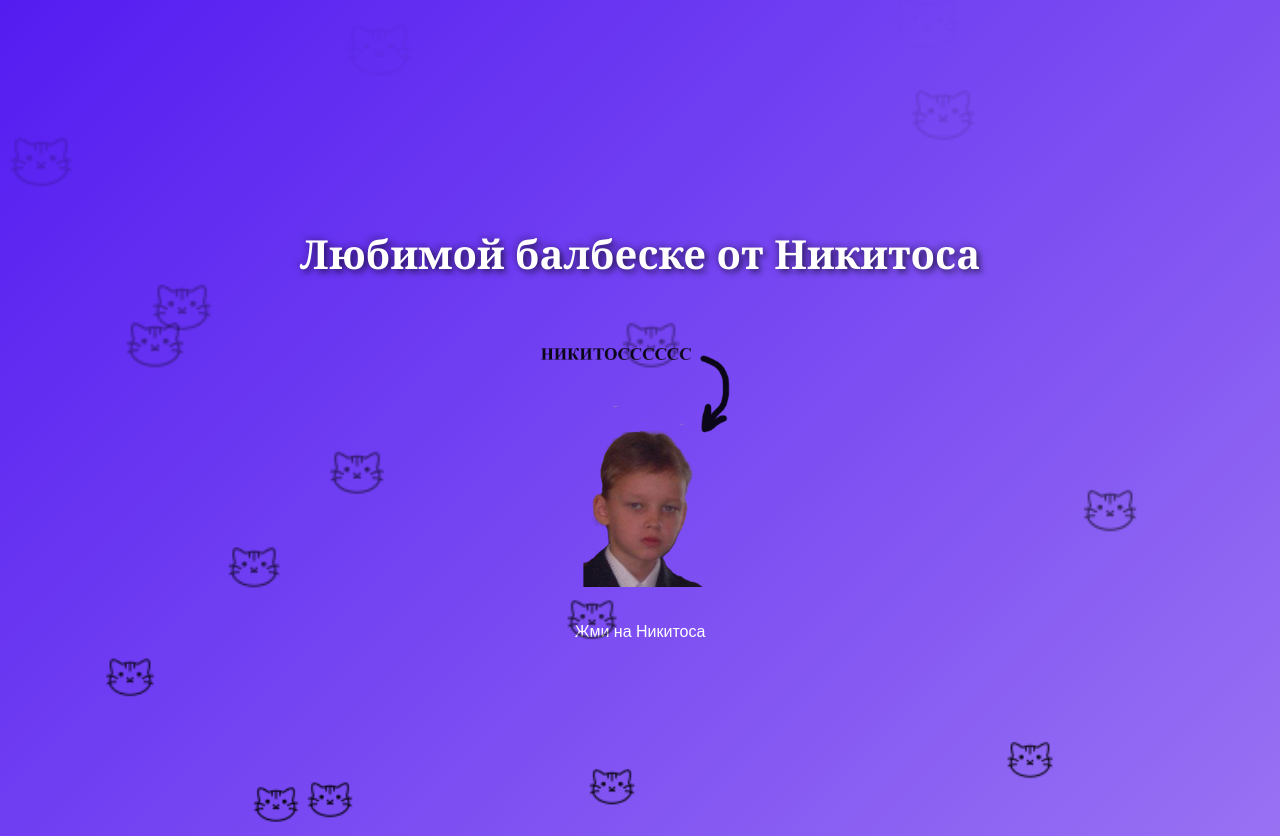
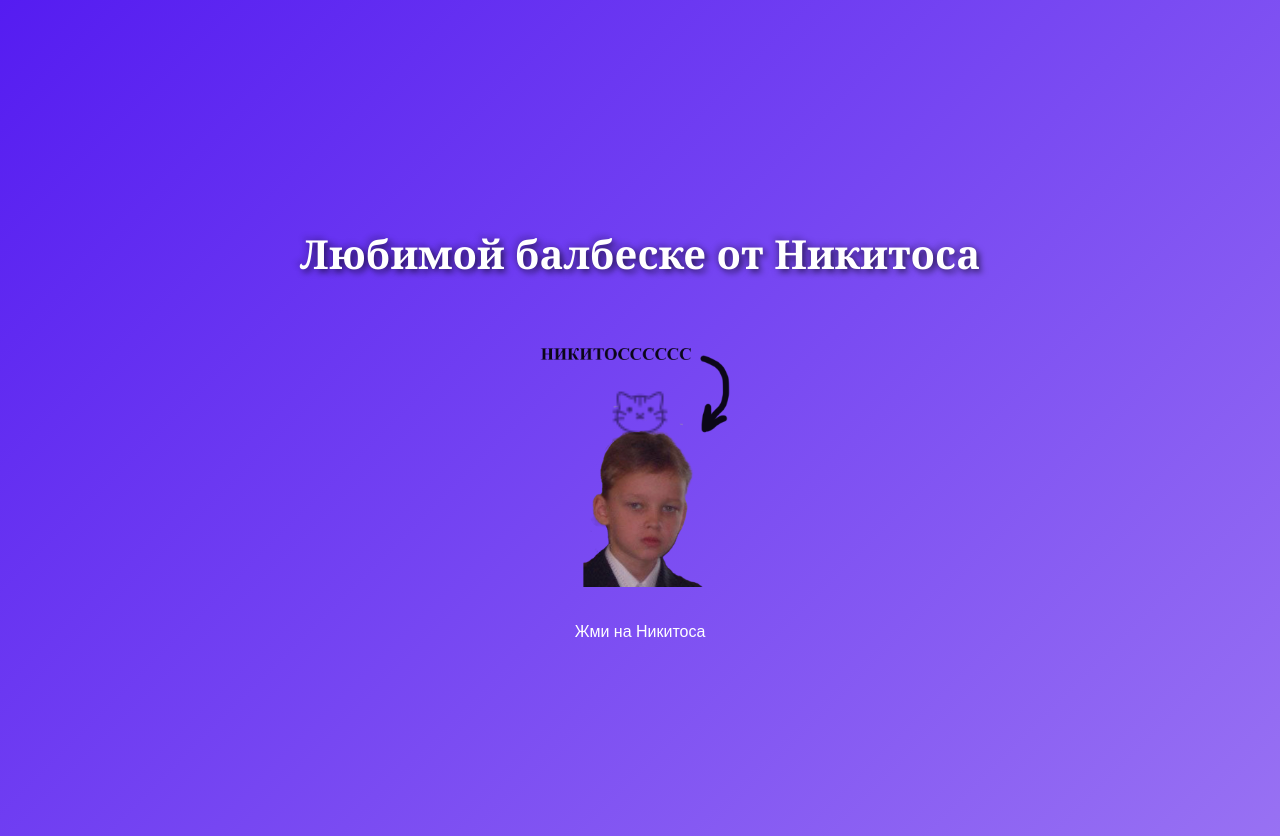
Before and after one commit to NiksonM007/Balbeska, a plain HTML site: page index.html in a window 1280 px wide. Drawn offline with Linux system fonts and the light colour scheme.

Commit message:
Update style.css

```diff
--- a/style.css
+++ b/style.css
@@ -53,7 +53,7 @@ h1 {
     transition: opacity 2s ease-in-out;
 }
 
-.heart {
+.hearts {
     position: absolute;
     bottom: -10px;
     width: 50px;
```
